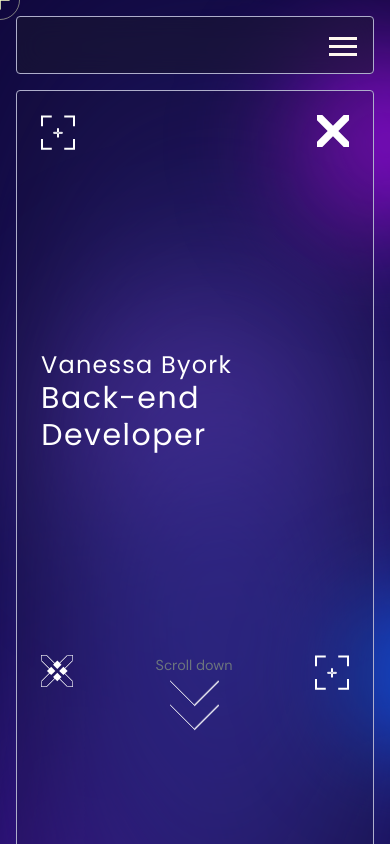
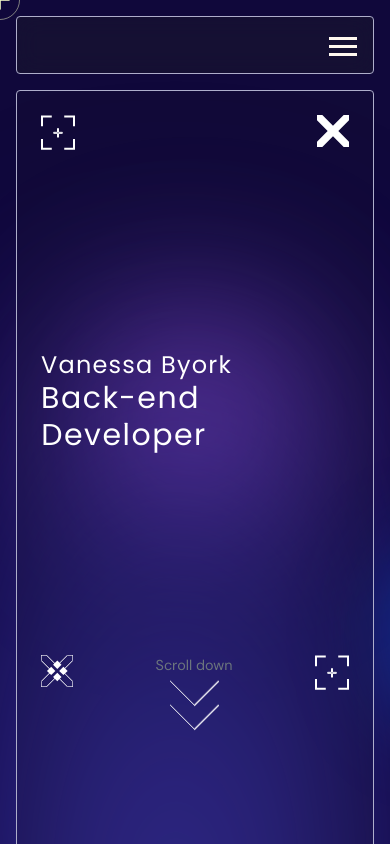
Before and after one commit to Byorks/new-portfolio, a React (Vite) app: page / in a window 390 px wide. Shown: the top 844 px of the page. Built offline with nearby package versions, Linux system fonts and the light colour scheme; no server answers; the database is empty.

Commit message:
:bug: fix: performance adjust on blobs and fix words break line

```diff
--- a/src/components/MeshBackground.jsx
+++ b/src/components/MeshBackground.jsx
@@ -12,19 +12,19 @@ const SECTION_OPACITIES = {
 
 // ─── Configuração de blobs (adicione/remova objetos aqui) ────────────────────
 const BLOBS = [
-  {
-    id: "blob-0",
-    style: {
-      width: "30%",
-      height: "50%",
-      top: "0%",
-      left: "0%",
-      background: "radial-gradient(circle, #7813F2, transparent 35%)",
-    },
-    blur: 80,
-    idle: { x: "20vw", y: "15vh", scale: 1.2, duration: 8, delay: 0 },
-    repelRadius: 260,
-  },
+  // {
+  //   id: "blob-0",
+  //   style: {
+  //     width: "30%",
+  //     height: "50%",
+  //     top: "0%",
+  //     left: "0%",
+  //     background: "radial-gradient(circle, #7813F2, transparent 35%)",
+  //   },
+  //   blur: 80,
+  //   idle: { x: "20vw", y: "15vh", scale: 1.2, duration: 8, delay: 0 },
+  //   repelRadius: 260,
+  // },
   {
     id: "blob-1",
     style: {
@@ -113,12 +113,13 @@ const CURSOR_BLOB = {
 
 const MeshBackground = () => {
   const meshRef = useRef(null);
+  const wrapperRefs = useRef([]);
   const blobRefs = useRef([]);
   const cursorBlobRef = useRef(null);
 
   useGSAP(() => {
-    // ── Animações idle em loop ──────────────────────────────────────────────
-    const idleAnims = blobRefs.current.map((el, i) => {
+    // ── Animações idle em loop (agora no Wrapper) ───────────────────────────
+    const idleAnims = wrapperRefs.current.map((el, i) => {
       if (!el) return null;
       const { x, y, scale, duration, delay } = BLOBS[i].idle;
       return gsap.to(el, {
@@ -155,16 +156,56 @@ const MeshBackground = () => {
         }),
     );
 
-    // ── Cursor tracking + repulsão ─────────────────────────────────────────
-    let cursorX = window.innerWidth / 2;
-    let cursorY = window.innerHeight / 2;
-    let smoothX = cursorX;
-    let smoothY = cursorY;
+    // ── Cursor tracking (Usando quickTo ao invés de lerp manual) ───────────
+    const cursorXTo = gsap.quickTo(cursorBlobRef.current, "x", {
+      duration: 0.8,
+      ease: "power3.out",
+    });
+    const cursorYTo = gsap.quickTo(cursorBlobRef.current, "y", {
+      duration: 0.8,
+      ease: "power3.out",
+    });
 
-    // Offset de repulsão por blob (começa em zero)
+    // Estado do mouse para a repulsão
+    let mouseX = window.innerWidth / 2;
+    let mouseY = window.innerHeight / 2;
+
+    // Seta a posição inicial do cursor
+    cursorXTo(mouseX);
+    cursorYTo(mouseY);
+
+    const onPointerMove = (e) => {
+      mouseX = e.clientX;
+      mouseY = e.clientY;
+      cursorXTo(mouseX);
+      cursorYTo(mouseY);
+    };
+
+    // ── Cache dos Centros para evitar Layout Thrashing ─────────────────────
+    let cachedCenters = [];
+    const updateCenters = () => {
+      cachedCenters = wrapperRefs.current.map((el) => {
+        if (!el) return { x: 0, y: 0 };
+        // Pega o BoundingRect e subtrai o transform atual para achar a origem real
+        const r = el.getBoundingClientRect();
+        const style = window.getComputedStyle(el);
+        const matrix = new DOMMatrixReadOnly(style.transform);
+
+        return {
+          x: r.left - matrix.e + r.width / 2,
+          y: r.top - matrix.f + r.height / 2,
+        };
+      });
+    };
+
+    // Calcula os centros iniciais e atualiza no resize
+    updateCenters();
+    window.addEventListener("resize", updateCenters);
+
+    // ── Repulsão ───────────────────────────────────────────────────────────
     const offsets = BLOBS.map(() => ({ x: 0, y: 0 }));
 
-    // quickSetters para cada blob e para a cursor blob
+    // quickSetters agora agem no FILHO, sem brigar com o GSAP do PAI
     const blobSetX = blobRefs.current.map((el) =>
       el ? gsap.quickSetter(el, "x", "px") : null,
     );
@@ -172,31 +213,23 @@ const MeshBackground = () => {
       el ? gsap.quickSetter(el, "y", "px") : null,
     );
 
-    const cursorSetX = gsap.quickSetter(cursorBlobRef.current, "x", "px");
-    const cursorSetY = gsap.quickSetter(cursorBlobRef.current, "y", "px");
+    const tick = () => {
+      blobRefs.current.forEach((el, i) => {
+        if (!el || !cachedCenters[i]) return;
 
-    const onPointerMove = (e) => {
-      cursorX = e.clientX;
-      cursorY = e.clientY;
-    };
+        // Pega a posição animada do pai para saber onde o blob realmente está
+        const wrapper = wrapperRefs.current[i];
+        const idleX = gsap.getProperty(wrapper, "x");
+        const idleY = gsap.getProperty(wrapper, "y");
 
-    const tick = () => {
-      // Suaviza movimento da cursor blob
-      smoothX += (cursorX - smoothX) * CURSOR_BLOB.lerpFactor;
-      smoothY += (cursorY - smoothY) * CURSOR_BLOB.lerpFactor;
-      cursorSetX(smoothX);
-      cursorSetY(smoothY);
+        // Centro atual do blob = centro original + animação do pai
+        const blobCX = cachedCenters[i].x + Number(idleX);
+        const blobCY = cachedCenters[i].y + Number(idleY);
 
-      // Repulsão das blobs ao se aproximar do cursor
-      blobRefs.current.forEach((el, i) => {
-        if (!el) return;
-
-        const rect = el.getBoundingClientRect();
-        const blobCX = rect.left + rect.width / 2;
-        const blobCY = rect.top + rect.height / 2;
-
-        const dx = blobCX - smoothX;
-        const dy = blobCY - smoothY;
+        // Usamos a posição crua do mouse para a repulsão ser imediata
+        // (ou poderíamos ler gsap.getProperty(cursorBlob, 'x') se quiséssemos ler o cursor atrasado)
+        const dx = blobCX - mouseX;
+        const dy = blobCY - mouseY;
         const dist = Math.sqrt(dx * dx + dy * dy);
         const { repelRadius } = BLOBS[i];
 
@@ -206,16 +239,13 @@ const MeshBackground = () => {
           offsets[i].y += (dy / dist) * force;
         }
 
-        // Retorno elástico suave para posição original
+        // Atrito elástico (volta ao 0,0 do filho)
         offsets[i].x *= 0.88;
         offsets[i].y *= 0.88;
 
-        // Aplica o offset em cima do que o GSAP já animou (idle)
-        const idleX = gsap.getProperty(el, "x");
-        const idleY = gsap.getProperty(el, "y");
-
-        blobSetX[i](Number(idleX) + offsets[i].x);
-        blobSetY[i](Number(idleY) + offsets[i].y);
+        // Aplica direto, sem precisar somar com o Idle!
+        blobSetX[i](offsets[i].x);
+        blobSetY[i](offsets[i].y);
       });
     };
 
@@ -226,6 +256,7 @@ const MeshBackground = () => {
       idleAnims.forEach((a) => a?.kill());
       triggers.forEach((t) => t.kill());
       window.removeEventListener("pointermove", onPointerMove);
+      window.removeEventListener("resize", updateCenters);
       gsap.ticker.remove(tick);
     };
   }, []);
@@ -253,14 +284,24 @@ const MeshBackground = () => {
         {BLOBS.map((blob, i) => (
           <div
             key={blob.id}
-            ref={(el) => (blobRefs.current[i] = el)}
-            className="absolute"
+            ref={(el) => (wrapperRefs.current[i] = el)}
+            className="absolute blob-idle-wrapper"
             style={{
               ...blob.style,
-              filter: `blur(${blob.blur}px)`,
-              willChange: "transform",
+              background: "none", // Background vai pro filho
             }}
-          />
+          >
+            <div
+              ref={(el) => (blobRefs.current[i] = el)}
+              className="w-full h-full absolute top-0 left-0"
+              style={{
+                background: blob.style.background,
+                filter: `blur(${blob.blur}px)`,
+                willChange: "transform",
+                borderRadius: blob.style.borderRadius,
+              }}
+            />
+          </div>
         ))}
       </div>
     </>
--- a/src/features/home/components/about/AboutSection.jsx
+++ b/src/features/home/components/about/AboutSection.jsx
@@ -97,6 +97,7 @@ const AboutMeSection = ({ className }) => {
       const split = SplitText.create(paragraphs, {
         type: "words , chars, lines",
         linesClass: "overflow-hidden",
+        wordsClass: "word", // estou aplicando a classe "word" a cada span de palavra
       });
       // const chars = split.words; // Array de spans de letras
 
@@ -157,7 +158,10 @@ const AboutMeSection = ({ className }) => {
 
         <div className="grid grid-cols-4 md:grid-cols-12 place-items-center  w-full px-6 sm:px-8 py-12 gap-8 md:gap-4">
           <div className="col-span-4 md:col-span-6 space-y-12 md:space-y-6">
-            <div ref={textRef} className="space-y-4 md:space-y-6">
+            <div
+              ref={textRef}
+              className="space-y-4 md:space-y-6 [&_.word]:inline [&_.word]:whitespace-normal"
+            >
               <p>
                 Sou desenvolvedora com foco em front-end e base em C#,
                 apaixonada por transformar ideias em interfaces funcionais,
```
